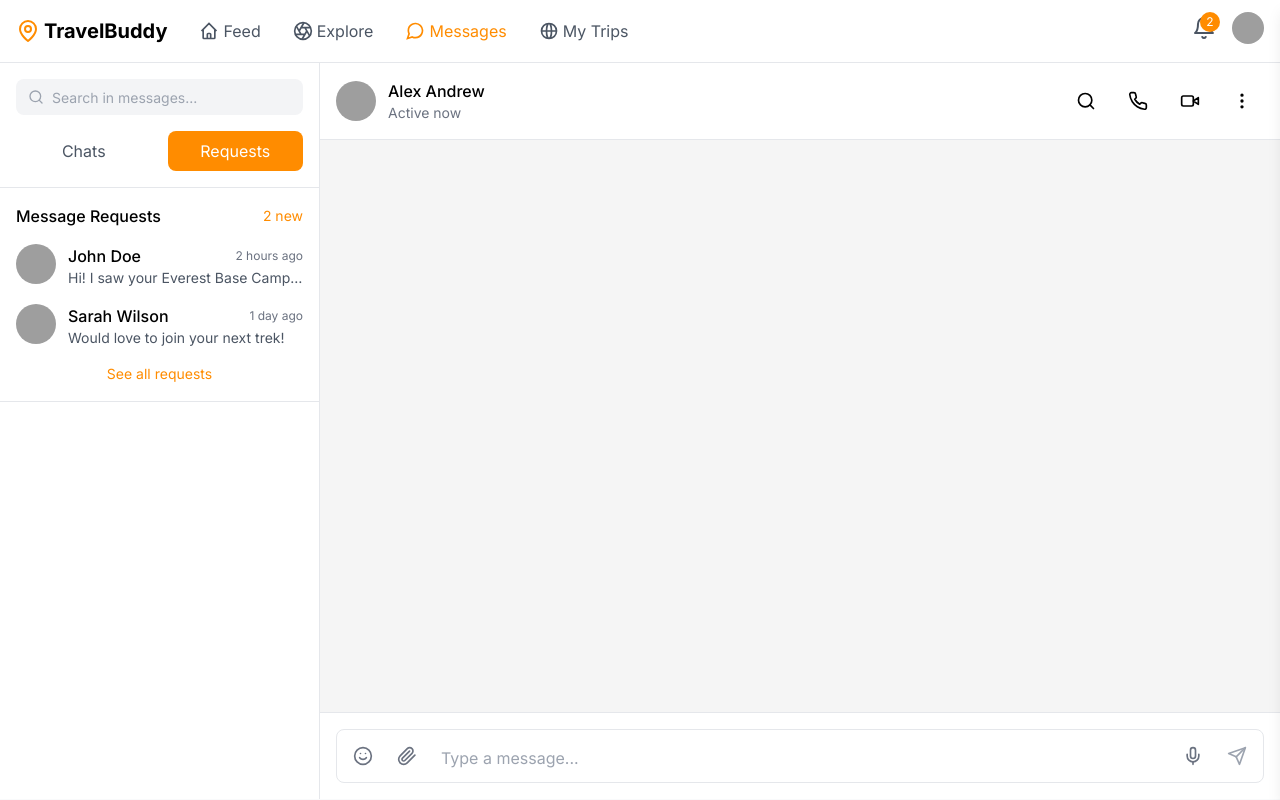
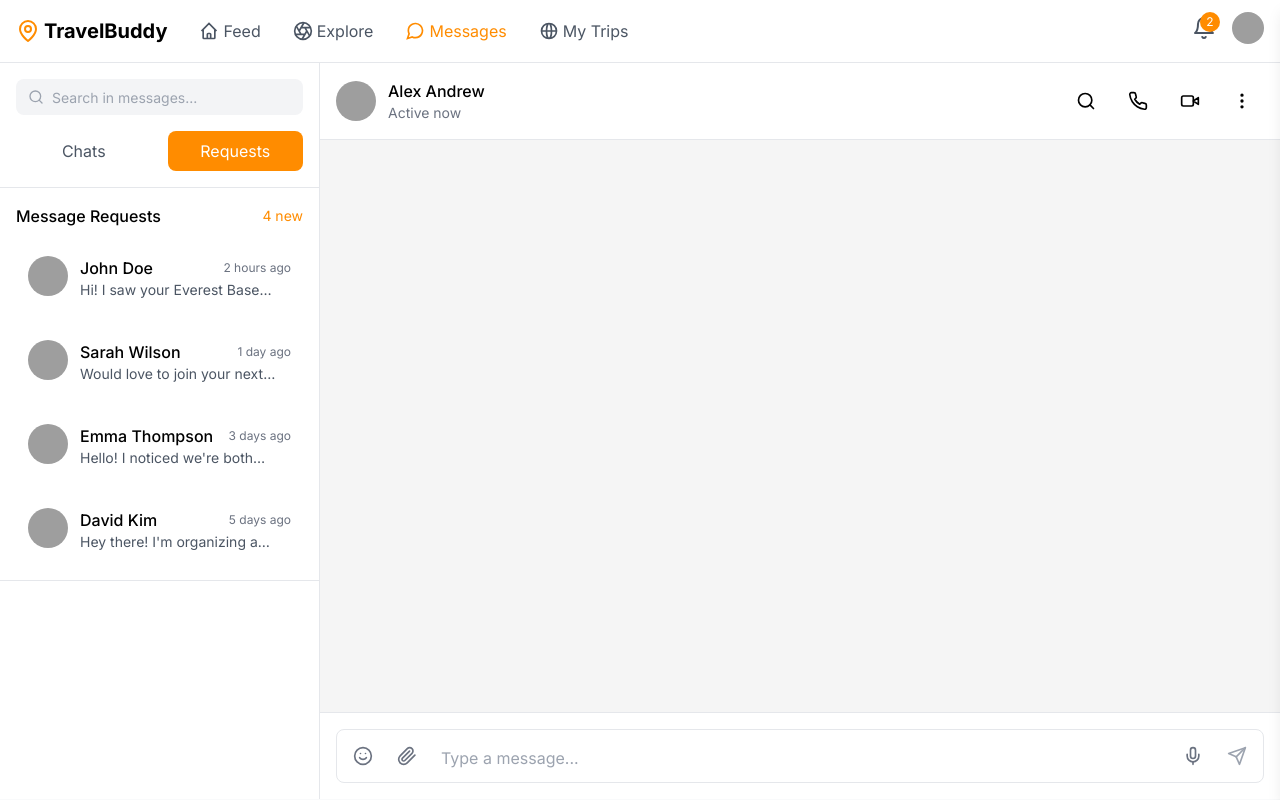
Before and after one commit to MP078/ui, a React (Vite) app: page /messages in a window 1280 px wide. Both pictures are taken after a click on the button "Requests". Built offline with nearby package versions, Linux system fonts and the light colour scheme; grey boxes are pictures that could not be loaded.

Commit message:
Update MessageRequests.tsx

```diff
--- a/src/components/chat/MessageRequests.tsx
+++ b/src/components/chat/MessageRequests.tsx
@@ -7,26 +7,112 @@ interface MessageRequest {
   image: string;
   message: string;
   time: string;
+  messages?: {
+    id: string;
+    content: string;
+    timestamp: string;
+    sender: {
+      id: string;
+      name: string;
+      avatar: string;
+    };
+    isOwn: boolean;
+    status: 'sent' | 'delivered' | 'read';
+  }[];
+}
+
+interface MessageRequestsProps {
+  onSelectChat?: (chatId: string) => void;
 }
 
 const messageRequests: MessageRequest[] = [
   {
-    id: '1',
+    id: '4',
     name: 'John Doe',
     image: 'https://images.unsplash.com/photo-1500648767791-00dcc994a43e',
     message: 'Hi! I saw your Everest Base Camp photos...',
-    time: '2 hours ago'
+    time: '2 hours ago',
+    messages: [
+      {
+        id: '4-1',
+        content: "Hi! I saw your Everest Base Camp photos and they're amazing! I'm planning to go there next month. Would you mind sharing some tips?",
+        timestamp: '2 hours ago',
+        sender: {
+          id: '4',
+          name: 'John Doe',
+          avatar: 'https://images.unsplash.com/photo-1500648767791-00dcc994a43e'
+        },
+        isOwn: false,
+        status: 'read'
+      }
+    ]
   },
   {
-    id: '2',
+    id: '5',
     name: 'Sarah Wilson',
     image: 'https://images.unsplash.com/photo-1494790108377-be9c29b29330',
     message: 'Would love to join your next trek!',
-    time: '1 day ago'
+    time: '1 day ago',
+    messages: [
+      {
+        id: '5-1',
+        content: "Hello! I noticed you're planning a trek to Annapurna next month. Would love to join your group if there's still space available!",
+        timestamp: '1 day ago',
+        sender: {
+          id: '5',
+          name: 'Sarah Wilson',
+          avatar: 'https://images.unsplash.com/photo-1494790108377-be9c29b29330'
+        },
+        isOwn: false,
+        status: 'read'
+      }
+    ]
+  },
+  {
+    id: '6',
+    name: 'Emma Thompson',
+    image: 'https://images.unsplash.com/photo-1534528741775-53994a69daeb',
+    message: 'Hello! I noticed we\'re both planning trips to Bali next month...',
+    time: '3 days ago',
+    messages: [
+      {
+        id: '6-1',
+        content: "Hello! I noticed we're both planning trips to Bali next month. Maybe we could meet up and explore some places together?",
+        timestamp: '3 days ago',
+        sender: {
+          id: '6',
+          name: 'Emma Thompson',
+          avatar: 'https://images.unsplash.com/photo-1534528741775-53994a69daeb'
+        },
+        isOwn: false,
+        status: 'read'
+      }
+    ]
+  },
+  {
+    id: '7',
+    name: 'David Kim',
+    image: 'https://images.unsplash.com/photo-1507003211169-0a1dd7228f2d',
+    message: 'Hey there! I\'m organizing a group trek to Annapurna, would you be interested?',
+    time: '5 days ago',
+    messages: [
+      {
+        id: '7-1',
+        content: "Hey there! I'm organizing a group trek to Annapurna Circuit in October. Looking for experienced trekkers to join. Would you be interested?",
+        timestamp: '5 days ago',
+        sender: {
+          id: '7',
+          name: 'David Kim',
+          avatar: 'https://images.unsplash.com/photo-1507003211169-0a1dd7228f2d'
+        },
+        isOwn: false,
+        status: 'read'
+      }
+    ]
   }
 ];
 
-export function MessageRequests() {
+export function MessageRequests({ onSelectChat }: MessageRequestsProps) {
   return (
     <div className="border-b border-gray-200">
       <div className="p-4">
@@ -36,7 +122,11 @@ export function MessageRequests() {
         </div>
         <div className="space-y-4">
           {messageRequests.map((request) => (
-            <div key={request.id} className="flex items-start gap-3">
+            <div
+              key={request.id}
+              className="flex items-start gap-3 p-3 hover:bg-gray-50 rounded-lg cursor-pointer"
+              onClick={() => onSelectChat && onSelectChat(request.id)}
+            >
               <img
                 src={request.image}
                 alt={request.name}
@@ -52,9 +142,6 @@ export function MessageRequests() {
             </div>
           ))}
         </div>
-        <button className="w-full text-center text-brand-orange text-sm mt-4">
-          See all requests
-        </button>
       </div>
     </div>
   );
```
